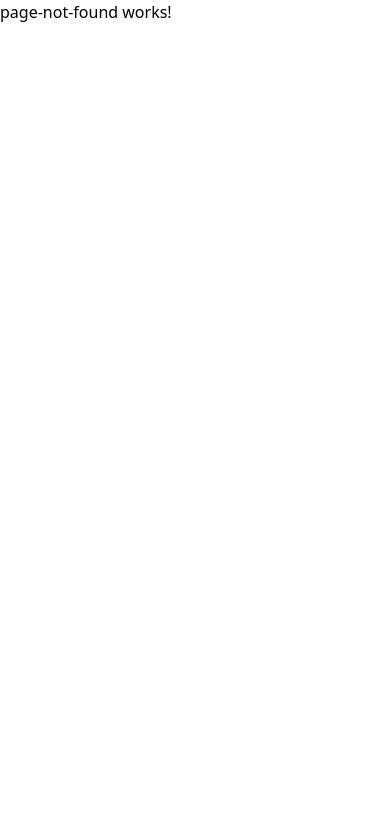
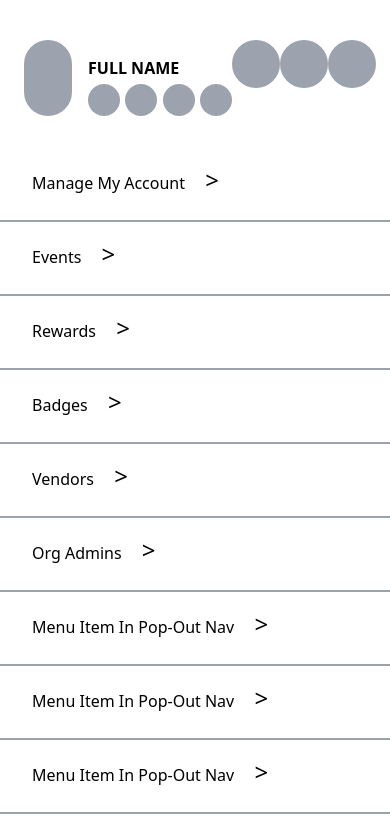
Before and after one commit to michael-gokey-architect/bio-ui-pages, an Angular app: page /hamburger-nav in a window 390 px wide. Before the commit this address led to /page-not-found. Shown: the top 838 px of the page. Built offline with nearby package versions, Linux system fonts and the light colour scheme; what tailwind-hamburgers would draw is missing.

Commit message:
Created hamburger nav page

```diff
--- /dev/null
+++ b/src/app/a04a-hamburger-nav/a04a-hamburger-nav.component.html
@@ -0,0 +1,106 @@
+<div class="px-6 pt-10 flex justify-between">
+
+    <div>
+
+        <div class="flex">
+            <div class="rounded-full bg-gray-400">
+                <img class=" p-6"
+                src="/assets/images/ImgPlaceholder.svg" />
+            </div>
+            <div class="mt-4 ml-4">
+                <p class="uppercase font-semibold">
+                    Full Name
+                </p>
+                <div class="flex justify-between w-36 mt-1">
+                    <div class="h-8 w-8 bg-gray-400 rounded-full"></div>
+                    <div class="h-8 w-8 bg-gray-400 rounded-full"></div>
+                    <div class="h-8 w-8 bg-gray-400 rounded-full"></div>
+                    <div class="h-8 w-8 bg-gray-400 rounded-full"></div>
+
+                </div>
+            </div>
+        </div>
+
+    </div>
+
+    <div class="flex h-fit w-40 justify-between mr-2">
+        <div class="w-12 h-12 bg-gray-400 rounded-full"></div>
+        <div class="w-12 h-12 bg-gray-400 rounded-full"></div>
+        <div class="w-12 h-12 bg-gray-400 rounded-full"></div>
+    </div>
+</div>
+
+<div class="flex w-screen border-b-2 pb-6 mt-12 border-gray-400">
+    <p class="text-md ml-8 font-light">
+        Manage My Account
+        <span class="text-2xl ml-4">></span>
+    </p>
+</div>
+
+<div class="flex w-screen border-b-2 pb-6 mt-4 border-gray-400">
+    <p class="text-md ml-8 font-light">
+        Events
+        <span class="text-2xl ml-4">></span>
+    </p>
+</div>
+
+<div class="flex w-screen border-b-2 pb-6 mt-4 border-gray-400">
+    <p class="text-md ml-8 font-light">
+        Rewards
+        <span class="text-2xl ml-4">></span>
+    </p>
+</div>
+
+<div class="flex w-screen border-b-2 pb-6 mt-4 border-gray-400">
+    <p class="text-md ml-8 font-light">
+        Badges
+        <span class="text-2xl ml-4">></span>
+    </p>
+</div>
+
+<div class="flex w-screen border-b-2 pb-6 mt-4 border-gray-400">
+    <p class="text-md ml-8 font-light">
+        Vendors
+        <span class="text-2xl ml-4">></span>
+    </p>
+</div>
+
+
+<div class="flex w-screen border-b-2 pb-6 mt-4 border-gray-400">
+    <p class="text-md ml-8 font-light">
+        Org Admins
+        <span class="text-2xl ml-4">></span>
+    </p>
+</div>
+
+<div class="flex w-screen border-b-2 pb-6 mt-4 border-gray-400">
+    <p class="text-md ml-8 font-light">
+        Menu Item In Pop-Out Nav
+        <span class="text-2xl ml-4">></span>
+    </p>
+</div>
+
+<div class="flex w-screen border-b-2 pb-6 mt-4 border-gray-400">
+    <p class="text-md ml-8 font-light">
+        Menu Item In Pop-Out Nav
+        <span class="text-2xl ml-4">></span>
+    </p>
+</div>
+
+<div class="flex w-screen border-b-2 pb-6 mt-4 border-gray-400">
+    <p class="text-md ml-8 font-light">
+        Menu Item In Pop-Out Nav
+        <span class="text-2xl ml-4">></span>
+    </p>
+</div>
+
+<div class="flex w-screen border-b-2 pb-6 mt-4 border-gray-400">
+    <p class="text-md ml-8 font-light">
+        Menu Item In Pop-Out Nav
+        <span class="text-2xl ml-4">></span>
+    </p>
+</div>
+
+<p class="font-semibold ml-8 text-lg text-pink-600 py-12">
+    Sign Out
+</p>
--- a/src/app/app-routing.module.ts
+++ b/src/app/app-routing.module.ts
@@ -10,6 +10,7 @@ import { A02aUpdateYourPasswordComponent } from './a02a-update-your-password/a02
 
 import { A01aGuestSignInComponent } from './a01a-guest-sign-in/a01a-guest-sign-in.component';
 import { A01aGuestSignUpComponent } from './a01a-guest-sign-up/a01a-guest-sign-up.component';
+import { A04aHamburgerNavComponent } from './a04a-hamburger-nav/a04a-hamburger-nav.component';
 
 const routes: Routes = [
   { path: 'guest', component: GuestProfileComponent },
@@ -20,6 +21,7 @@ const routes: Routes = [
   { path: 'guest-sign-in', component: A01aGuestSignInComponent},
   { path: 'guest-sign-up', component: A01aGuestSignUpComponent},
   { path: 'update-password', component: A02aUpdateYourPasswordComponent},
+  { path: 'hamburger-nav', component: A04aHamburgerNavComponent},
   { path: '',  redirectTo: 'guest', pathMatch: 'full'},
   { path: "**", redirectTo: 'page-not-found' },
 ];
--- a/src/app/app.module.ts
+++ b/src/app/app.module.ts
@@ -33,6 +33,7 @@ import { GuestProfileComponent } from './guest-profile/guest-profile.component';
 import { PageNotFoundComponent } from './page-not-found/page-not-found.component';
 import { PageErrorComponent } from './page-error/page-error.component';
 import { A02aUpdateYourPasswordComponent } from './a02a-update-your-password/a02a-update-your-password.component';
+import { A04aHamburgerNavComponent } from './a04a-hamburger-nav/a04a-hamburger-nav.component';
 
 @NgModule({
   declarations: [
@@ -66,7 +67,8 @@ import { A02aUpdateYourPasswordComponent } from './a02a-update-your-password/a02
     GuestProfileComponent,
     PageNotFoundComponent,
     PageErrorComponent,
-    A02aUpdateYourPasswordComponent
+    A02aUpdateYourPasswordComponent,
+    A04aHamburgerNavComponent
   ],
   imports: [
     BrowserModule,
```
Also changed, not shown: src/app/a04a-hamburger-nav/a04a-hamburger-nav.component.ts (added, +10 -0 lines), src/app/a04a-hamburger-nav/a04a-hamburger-nav.component.css (added), 1 other file (tests, documents, lock files or other folders).
